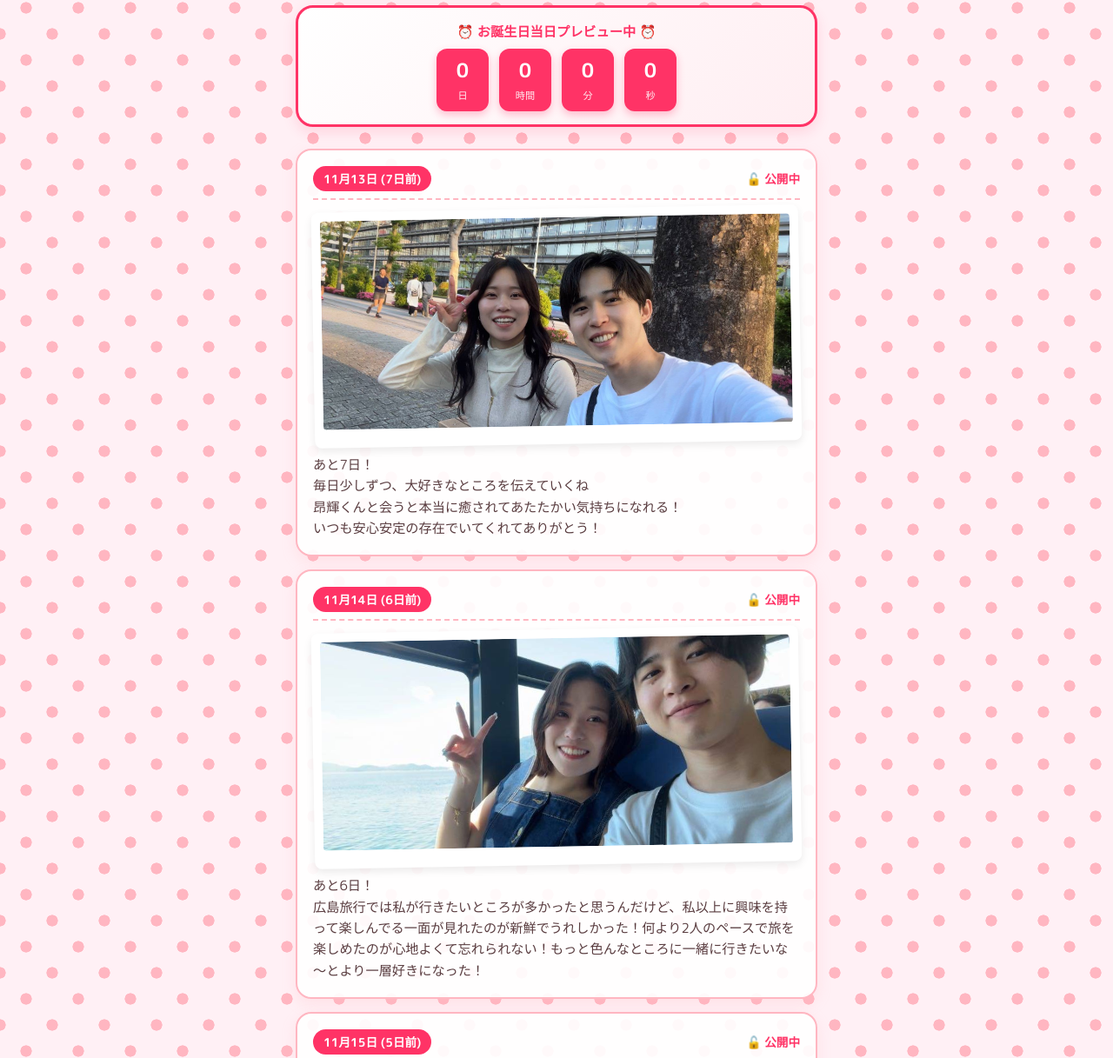
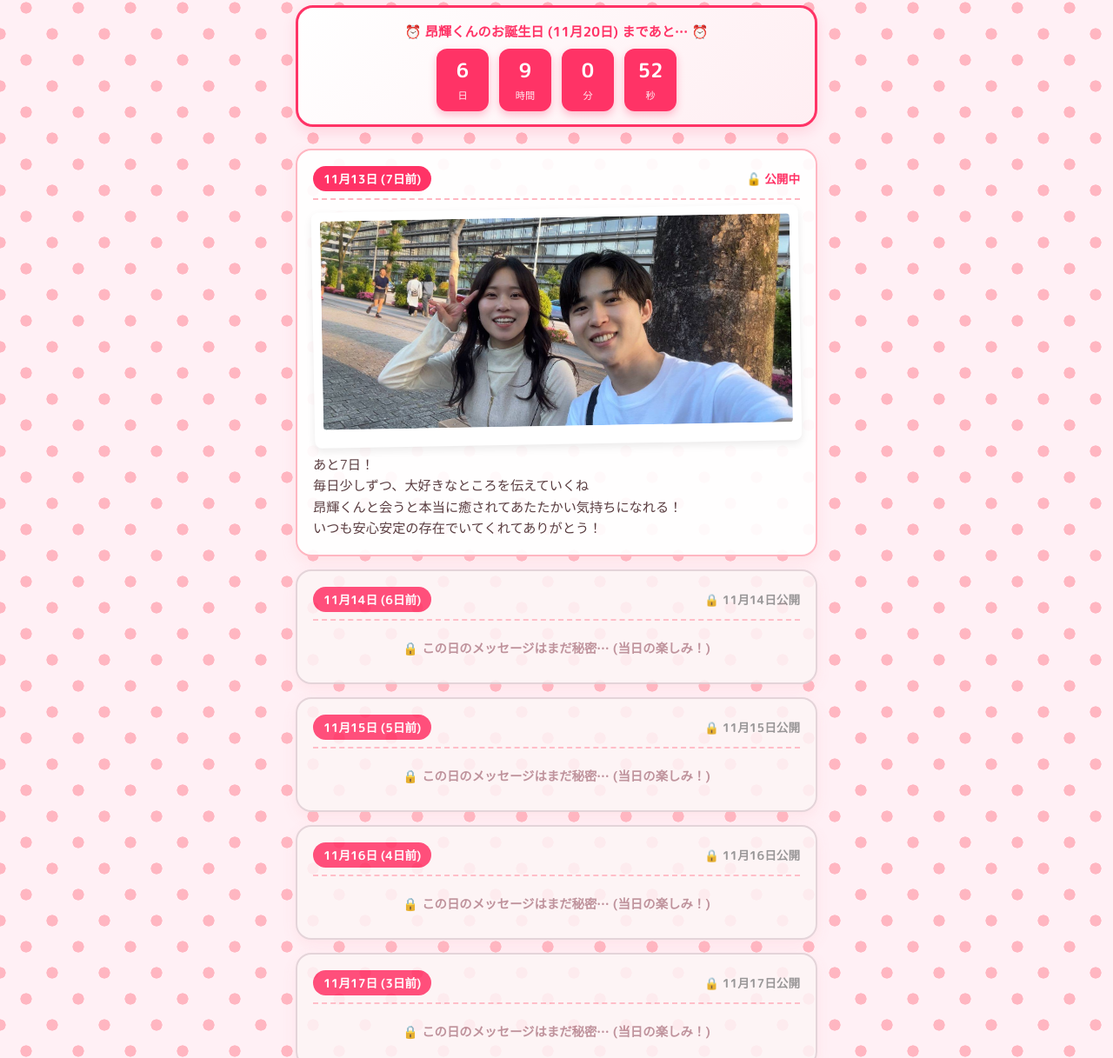
Before and after one commit to nico89pool-cloud/happy-ko-birth, a plain HTML site: page index.html in a window 1280 px wide. Shown: the part 561-1778 px from the top of the page at 87% size. Drawn offline with Linux system fonts and the light colour scheme.

Commit message:
Add files via upload

```diff
--- a/index.html
+++ b/index.html
@@ -3,7 +3,7 @@
 <head>
     <meta charset="UTF-8">
     <meta name="viewport" content="width=device-width, initial-scale=1.0">
-    <title>Happy Birthday Koki ❤️ Countdown (全件プレビュー中)</title>
+    <title>Happy Birthday Koki ❤️ Countdown</title>
     <!-- Google Fonts: 可愛いフォント -->
     <link href="https://fonts.googleapis.com/css2?family=M+PLUS+Rounded+1c:wght@400;700&family=Sacramento&display=swap" rel="stylesheet">
     <style>
@@ -173,6 +173,29 @@
             border: 2px solid var(--main-pink);
             box-shadow: 0 6px 15px rgba(255, 182, 193, 0.25);
             position: relative;
+            transition: transform 0.2s ease;
+        }
+
+        /* ロックされている時のスタイル */
+        .card.locked {
+            background: #fdf5f6;
+            border-color: #e0d0d5;
+            opacity: 0.85;
+        }
+
+        .card.locked .polaroid,
+        .card.locked .card-body p {
+            display: none; /* ロック中は中身を隠す */
+        }
+
+        .card.locked::after {
+            content: '🔒 この日のメッセージはまだ秘密… (当日の楽しみ！)';
+            display: block;
+            text-align: center;
+            color: #b5838d;
+            font-size: 0.9rem;
+            padding: 10px;
+            font-weight: bold;
         }
 
         .card-header {
@@ -195,7 +218,7 @@
 
         .lock-status {
             font-size: 0.85rem;
-            color: #ff3366;
+            color: #888;
             font-weight: bold;
         }
 
@@ -260,7 +283,7 @@
         <!-- ヘッダー -->
         <header>
             <h1>Happy Birthday Koki</h1>
-            <div class="subtitle">昂輝くんのためのバースデーカウントダウン (全件プレビュー中)</div>
+            <div class="subtitle">昂輝くんのためのバースデーカウントダウン</div>
         </header>
 
         <!-- FVフォトフレーム -->
@@ -273,34 +296,34 @@
 
         <!-- カウントダウンタイマー -->
         <div class="countdown-box">
-            <div class="countdown-title">⏰ お誕生日当日プレビュー中 ⏰</div>
+            <div class="countdown-title">⏰ 昂輝くんのお誕生日 (11月20日) まであと… ⏰</div>
             <div class="timer-grid">
                 <div class="time-unit">
-                    <span>0</span>
+                    <span id="days">--</span>
                     <label>日</label>
                 </div>
                 <div class="time-unit">
-                    <span>0</span>
+                    <span id="hours">--</span>
                     <label>時間</label>
                 </div>
                 <div class="time-unit">
-                    <span>0</span>
+                    <span id="minutes">--</span>
                     <label>分</label>
                 </div>
                 <div class="time-unit">
-                    <span>0</span>
+                    <span id="seconds">--</span>
                     <label>秒</label>
                 </div>
             </div>
         </div>
 
-        <!-- 7日間のカウントダウンメッセージ（すべて公開状態） -->
-        <div class="timeline-section">
+        <!-- 7日間のカウントダウンメッセージ -->
+        <div class="timeline-section" id="timeline">
             <!-- 7日前 (11/13) -->
-            <div class="card">
+            <div class="card" data-date="2026-11-13">
                 <div class="card-header">
                     <span class="card-date-badge">11月13日 (7日前)</span>
-                    <span class="lock-status">🔓 公開中</span>
+                    <span class="lock-status">🔒 公開前</span>
                 </div>
                 <div class="card-body">
                     <div class="polaroid">
@@ -313,11 +336,11 @@
                 </div>
             </div>
 
-            <!-- 6日前 (11/14) - 写真を入れ替えました -->
-            <div class="card">
+            <!-- 6日前 (11/14) -->
+            <div class="card" data-date="2026-11-14">
                 <div class="card-header">
                     <span class="card-date-badge">11月14日 (6日前)</span>
-                    <span class="lock-status">🔓 公開中</span>
+                    <span class="lock-status">🔒 公開前</span>
                 </div>
                 <div class="card-body">
                     <div class="polaroid">
@@ -328,11 +351,11 @@
                 </div>
             </div>
 
-            <!-- 5日前 (11/15) - 写真を入れ替えました -->
-            <div class="card">
+            <!-- 5日前 (11/15) -->
+            <div class="card" data-date="2026-11-15">
                 <div class="card-header">
                     <span class="card-date-badge">11月15日 (5日前)</span>
-                    <span class="lock-status">🔓 公開中</span>
+                    <span class="lock-status">🔒 公開前</span>
                 </div>
                 <div class="card-body">
                     <div class="polaroid">
@@ -344,10 +367,10 @@
             </div>
 
             <!-- 4日前 (11/16) -->
-            <div class="card">
+            <div class="card" data-date="2026-11-16">
                 <div class="card-header">
                     <span class="card-date-badge">11月16日 (4日前)</span>
-                    <span class="lock-status">🔓 公開中</span>
+                    <span class="lock-status">🔒 公開前</span>
                 </div>
                 <div class="card-body">
                     <div class="polaroid">
@@ -359,10 +382,10 @@
             </div>
 
             <!-- 3日前 (11/17) -->
-            <div class="card">
+            <div class="card" data-date="2026-11-17">
                 <div class="card-header">
                     <span class="card-date-badge">11月17日 (3日前)</span>
-                    <span class="lock-status">🔓 公開中</span>
+                    <span class="lock-status">🔒 公開前</span>
                 </div>
                 <div class="card-body">
                     <div class="polaroid">
@@ -374,10 +397,10 @@
             </div>
 
             <!-- 2日前 (11/18) -->
-            <div class="card">
+            <div class="card" data-date="2026-11-18">
                 <div class="card-header">
                     <span class="card-date-badge">11月18日 (2日前)</span>
-                    <span class="lock-status">🔓 公開中</span>
+                    <span class="lock-status">🔒 公開前</span>
                 </div>
                 <div class="card-body">
                     <div class="polaroid">
@@ -390,10 +413,10 @@
             </div>
 
             <!-- 1日前 (11/19) -->
-            <div class="card">
+            <div class="card" data-date="2026-11-19">
                 <div class="card-header">
                     <span class="card-date-badge">11月19日 (1日前)</span>
-                    <span class="lock-status">🔓 公開中</span>
+                    <span class="lock-status">🔒 公開前</span>
                 </div>
                 <div class="card-body">
                     <div class="polaroid">
@@ -406,8 +429,8 @@
             </div>
         </div>
 
-        <!-- 当日ラブレターセクション（常に表示） -->
-        <div class="letter-section">
+        <!-- 当日ラブレターセクション (11/20以降に自動解放) -->
+        <div class="letter-section" id="letterSection" style="display:none;">
             <div class="letter-header">
                 <h2>💌 Special Letter 💌</h2>
             </div>
@@ -424,5 +447,66 @@
             </div>
         </div>
     </div>
+
+    <script>
+        const targetDate = new Date('2026-11-20T00:00:00');
+
+        function updateCountdown() {
+            const now = new Date();
+            const diff = targetDate - now;
+
+            if (diff <= 0) {
+                document.getElementById('days').textContent = '0';
+                document.getElementById('hours').textContent = '0';
+                document.getElementById('minutes').textContent = '0';
+                document.getElementById('seconds').textContent = '0';
+                return;
+            }
+
+            const days = Math.floor(diff / (1000 * 60 * 60 * 24));
+            const hours = Math.floor((diff / (1000 * 60 * 60)) % 24);
+            const minutes = Math.floor((diff / 1000 / 60) % 60);
+            const seconds = Math.floor((diff / 1000) % 60);
+
+            document.getElementById('days').textContent = days;
+            document.getElementById('hours').textContent = hours;
+            document.getElementById('minutes').textContent = minutes;
+            document.getElementById('seconds').textContent = seconds;
+        }
+        setInterval(updateCountdown, 1000);
+        updateCountdown();
+
+        function checkUnlock() {
+            const now = new Date();
+            const yyyy = now.getFullYear();
+            const mm = String(now.getMonth() + 1).padStart(2, '0');
+            const dd = String(now.getDate()).padStart(2, '0');
+            const today = `${yyyy}-${mm}-${dd}`;
+
+            const cards = document.querySelectorAll('.card');
+            cards.forEach(card => {
+                const cardDate = card.getAttribute('data-date');
+                const lockStatus = card.querySelector('.lock-status');
+
+                if (today >= cardDate) {
+                    card.classList.remove('locked');
+                    lockStatus.textContent = '🔓 公開中';
+                    lockStatus.style.color = '#ff3366';
+                } else {
+                    card.classList.add('locked');
+                    lockStatus.textContent = '🔒 ' + cardDate.replace('2026-', '').replace('-', '月') + '日公開';
+                }
+            });
+
+            const letterSection = document.getElementById('letterSection');
+            if (today >= '2026-11-20') {
+                letterSection.style.display = 'block';
+            } else {
+                letterSection.style.display = 'none';
+            }
+        }
+
+        checkUnlock();
+    </script>
 </body>
 </html>
```
